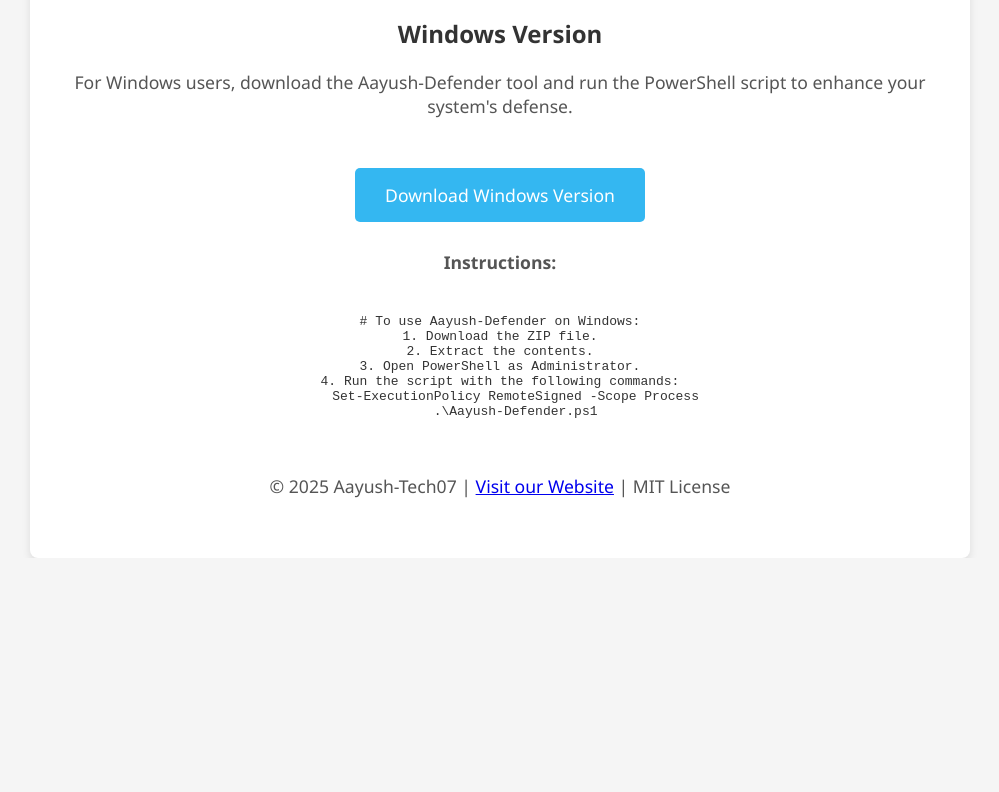
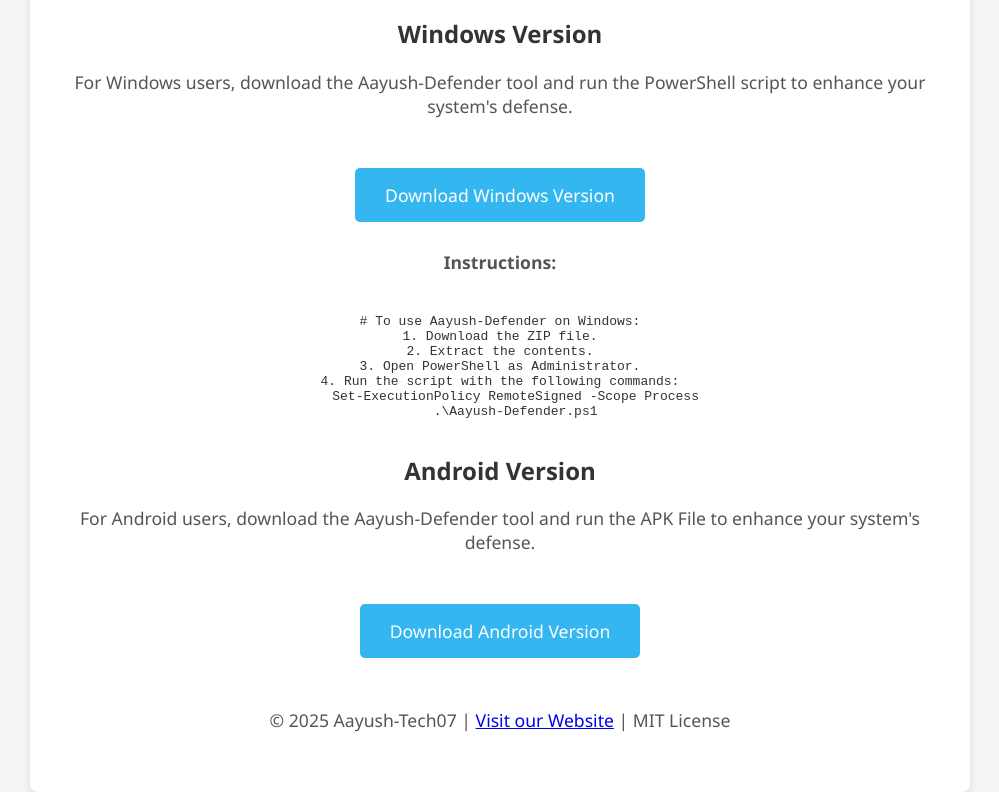
Before and after one commit to Aayushkin/-Aayush-Defender, a plain HTML site: page index.html in a window 1280 px wide. Shown: the part 747-1539 px from the top of the page, without its empty margins (140-1139 px from the left). Before the commit the page ends 1305 px from the top, so only its background shows below. Drawn offline with Linux system fonts and the light colour scheme.

Commit message:
Update index.html

```diff
--- a/index.html
+++ b/index.html
@@ -112,6 +112,10 @@
     .\Aayush-Defender.ps1
             </pre>
         </div>
+        <div id="windows">
+            <h2>Android Version</h2>
+            <p>For Android users, download the Aayush-Defender tool and run the APK File to enhance your system's defense.</p>
+            <a href="https://github.com/Aayushkin/-Aayush-Defender/releases/download/untagged-5a400d5697e64b91e2ee/Defender.apk" class="btn btn-secondary">Download Android Version</a>
         <footer>
             <p>© 2025 Aayush-Tech07 | <a href="https://aayush-tech07.website">Visit our Website</a> | MIT License</p>
         </footer>
```
